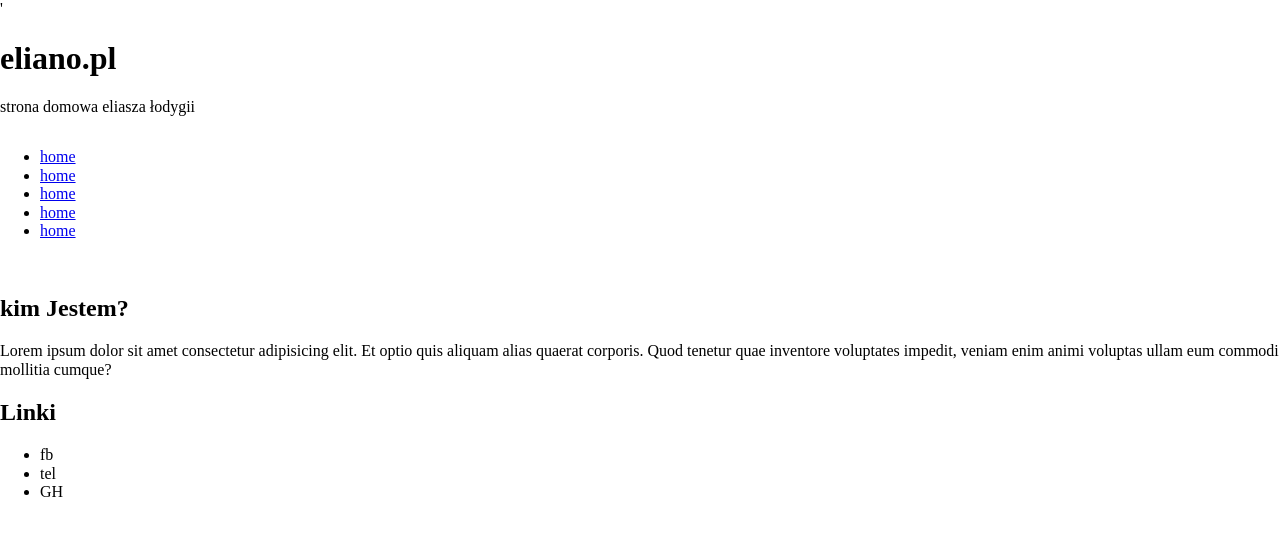
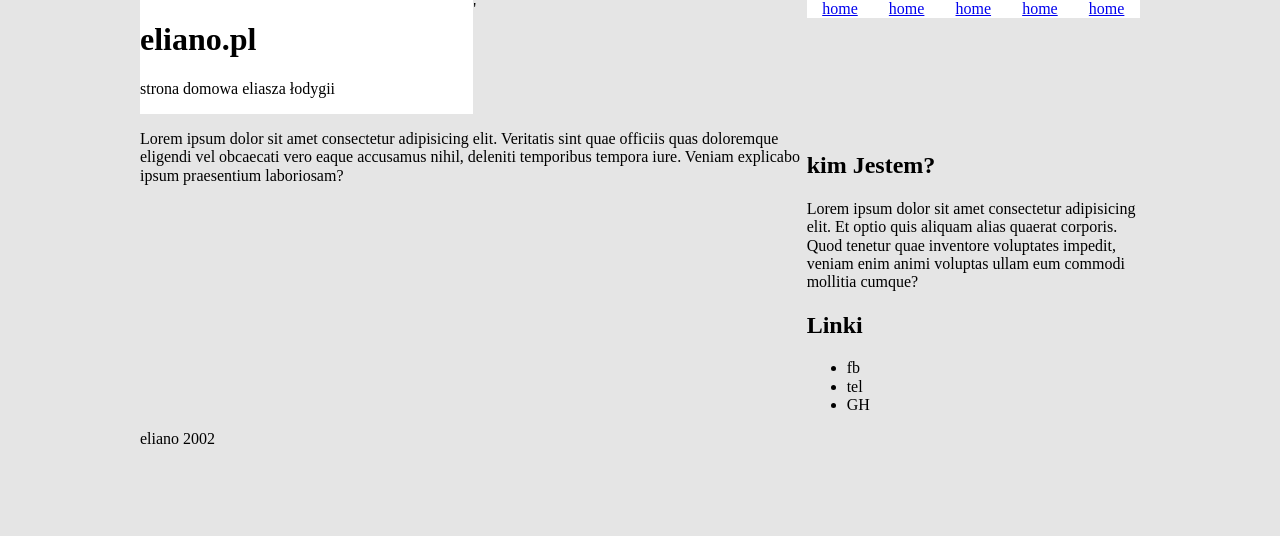
Before and after one commit to elianoPL/homepage2, a plain HTML site: page index.html in a window 1280 px wide. Drawn offline with Linux system fonts and the light colour scheme.

Commit message:
html structure & basic styles (mainly grid)

```diff
--- a/index.html
+++ b/index.html
@@ -14,19 +14,18 @@
       <p class="main-header__description">strona domowa eliasza łodygii</p>
     </header>
     <nav class="main-nav">
-      <ul class="main-nav__list">
-        <li><a href="#" class="main-nav__item">home</a></li>
-        <li><a href="#" class="main-nav__item">home</a></li>
-        <li><a href="#" class="main-nav__item">home</a></li>
-        <li><a href="#" class="main-nav__item">home</a></li>
-        <li><a href="#" class="main-nav__item">home</a></li>
-      </ul>
-    </nav>
+        <div>
+      <a href="#" class="main-nav__item">home</a>
+      <a href="#" class="main-nav__item">home</a>
+      <a href="#" class="main-nav__item">home</a>
+      <a href="#" class="main-nav__item">home</a>
+      <a href="#" class="main-nav__item">home</a>
+    </div></nav>
     <aside class="aside">
       <article class="author-info">
         <img src="#" alt="" class="author-info__image" />
         <h2 class="author-info__heading">kim Jestem?</h2>
-        <p class="author-info__description" >
+        <p class="author-info__description">
           Lorem ipsum dolor sit amet consectetur adipisicing elit. Et optio quis
           aliquam alias quaerat corporis. Quod tenetur quae inventore voluptates
           impedit, veniam enim animi voluptas ullam eum commodi mollitia cumque?
@@ -41,5 +40,15 @@
         </ul>
       </article>
     </aside>
+
+    <main class="main">
+      <p>
+        Lorem ipsum dolor sit amet consectetur adipisicing elit. Veritatis sint
+        quae officiis quas doloremque eligendi vel obcaecati vero eaque
+        accusamus nihil, deleniti temporibus tempora iure. Veniam explicabo
+        ipsum praesentium laboriosam?
+      </p>
+    </main>
+    <footer class="footer">eliano 2002</footer>
   </body>
 </html>
--- a/style.css
+++ b/style.css
@@ -1,4 +1,33 @@
 body {
     display: grid;
-    grid-template-columns: 5 3;
+    grid-template-columns: 3fr 3fr 3fr;
+    grid-template-areas:"header nav nav" "main main aside";
+    max-width: 1000px;
+    margin:0 auto;
+    background: #e5e5e5;
 }
+.main-header {
+    grid-area: header;
+    background: white;
+}
+.main-nav {
+
+
+
+}
+div {
+    display: flex;
+    justify-content: space-around;
+    align-items: ;
+    background: white;
+    grid-area: nav;
+}
+.main-nav__item {
+    display: block;
+}
+.aside {
+    grid-area: aside;
+}
+.main {
+    grid-area: main;
+}
```
Lines whose indentation alone changed are shown as unchanged.
